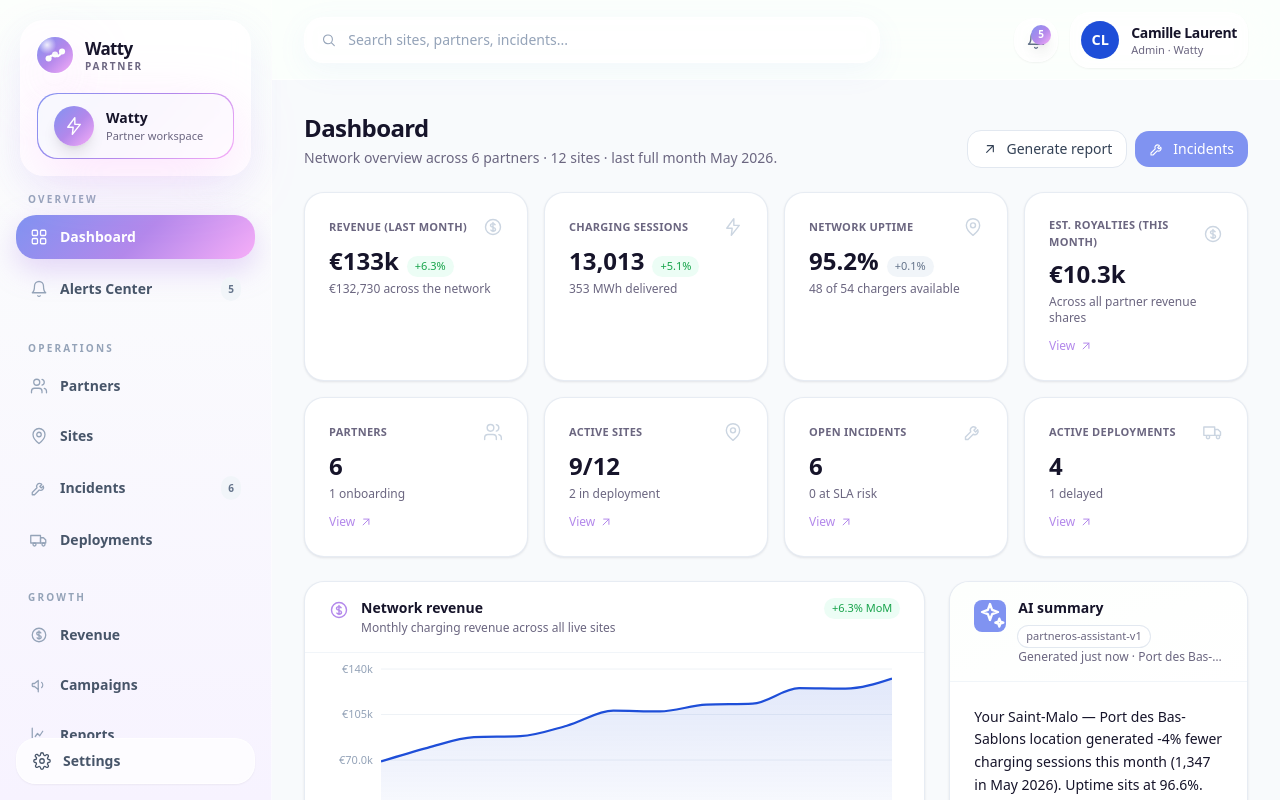
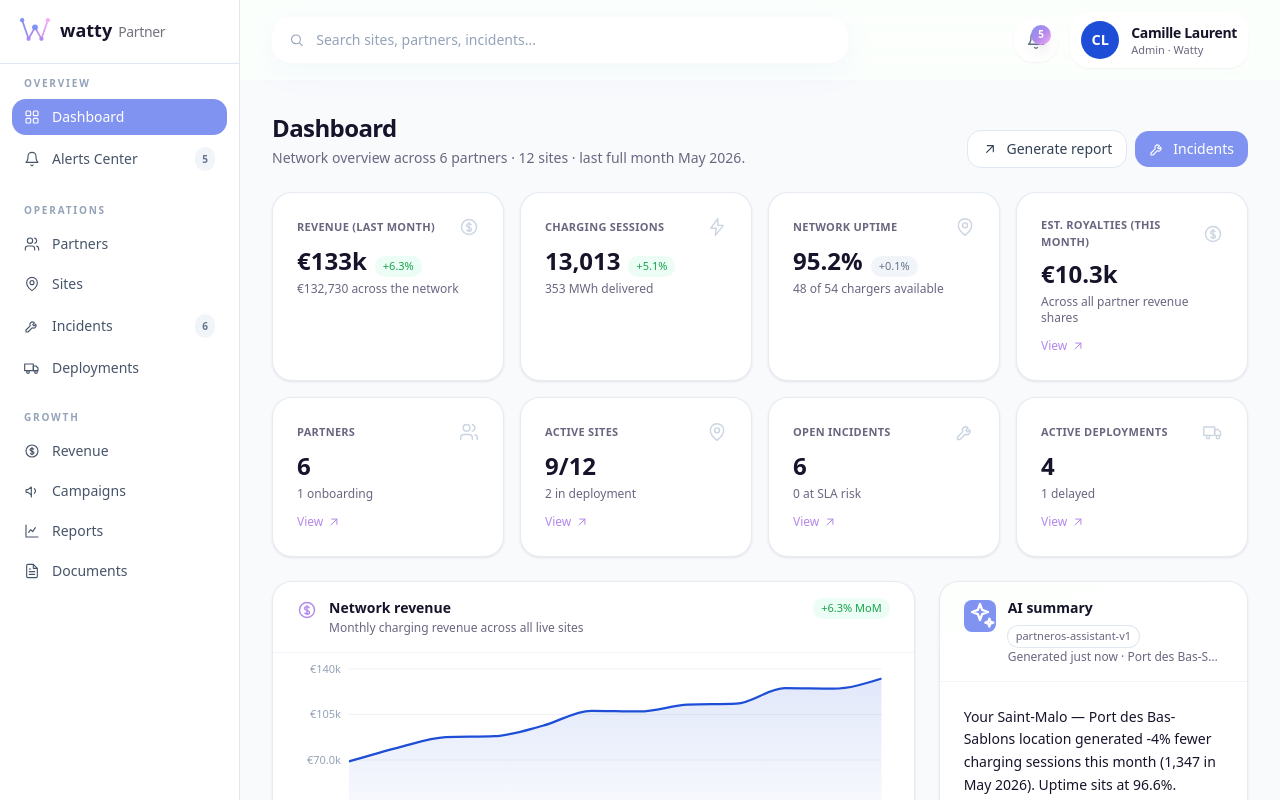
Before and after one commit to berthiertimothee-cell/WattyPartner, a Next.js app: page /dashboard in a window 1280 px wide. Shown: the top 800 px of the page. Built offline with nearby package versions, Linux system fonts and the light colour scheme.

Commit message:
Align Partner sidebar branding with Pricing

```diff
--- a/src/components/layout/Sidebar.tsx
+++ b/src/components/layout/Sidebar.tsx
@@ -3,7 +3,7 @@
 import Link from "next/link";
 import { usePathname } from "next/navigation";
 import { cn } from "@/lib/utils";
-import { Wordmark } from "./Logo";
+import { WattyLogo } from "@/components/WattyLogo";
 import {
   BellIcon,
   BoltIcon,
@@ -55,34 +55,18 @@ export function Sidebar({ orgName, openIncidents, unreadAlerts }: { orgName: str
   const isActive = (href: string) => pathname === href || pathname.startsWith(href + "/");
 
   return (
-    <aside className="sticky top-0 hidden h-screen w-[272px] shrink-0 flex-col border-r border-white/60 bg-[linear-gradient(180deg,#FCFFFC_0%,#F7F3FF_100%)] lg:flex">
-      <div className="px-5 pb-4 pt-5">
-        <div className="rounded-3xl border border-white/70 bg-white/80 p-4 shadow-[0_12px_40px_rgba(128,147,241,0.12)] backdrop-blur">
-          <Link href="/dashboard">
-            <Wordmark />
-          </Link>
-
-          <div className="mt-5 overflow-hidden rounded-2xl bg-watty-gradient p-[1px] shadow-glow">
-            <div className="rounded-2xl bg-[#ffffffee] px-4 py-3 backdrop-blur">
-              <div className="flex items-center gap-3">
-                <span className="flex h-10 w-10 items-center justify-center rounded-2xl bg-watty-gradient text-white shadow-lg">
-                  <BoltIcon className="h-5 w-5" />
-                </span>
-                <div className="min-w-0">
-                  <p className="truncate text-sm font-bold text-ink">{orgName}</p>
-                  <p className="text-[11px] font-medium text-muted">Partner workspace</p>
-                </div>
-              </div>
-            </div>
-          </div>
-        </div>
+    <aside className="hidden w-60 shrink-0 border-r border-slate-200 bg-white lg:flex lg:flex-col">
+      <div className="flex h-16 items-center border-b border-slate-200 px-5">
+        <Link href="/dashboard">
+          <WattyLogo size="md" subLabel="Partner" />
+        </Link>
       </div>
 
-      <nav className="flex-1 overflow-y-auto px-4 pb-6">
+      <nav className="flex-1 overflow-y-auto p-3">
         {groups.map((g) => (
-          <div key={g.title} className="mb-7">
-            <p className="px-3 pb-2 text-[10px] font-bold uppercase tracking-[0.22em] text-slate-400">{g.title}</p>
-            <ul className="space-y-1.5">
+          <div key={g.title} className="mb-6">
+            <p className="px-3 pb-2 text-[10px] font-bold uppercase tracking-[0.18em] text-slate-400">{g.title}</p>
+            <ul className="space-y-1">
               {g.items.map((it) => {
                 const Icon = it.icon;
                 const active = isActive(it.href);
@@ -91,14 +75,9 @@ export function Sidebar({ orgName, openIncidents, unreadAlerts }: { orgName: str
                   <li key={it.href}>
                     <Link
                       href={it.href}
-                      className={cn(
-                        "group flex items-center gap-3 rounded-2xl px-3.5 py-3 text-sm font-semibold transition-all duration-200",
-                        active
-                          ? "bg-watty-gradient text-white shadow-[0_10px_30px_rgba(179,136,235,0.35)]"
-                          : "text-slate-600 hover:bg-white hover:text-ink hover:shadow-card",
-                      )}
+                      className={cn("nav-link", active && "nav-link-active")}
                     >
-                      <Icon className={cn("h-[18px] w-[18px]", active ? "text-white" : "text-slate-400 group-hover:text-brand")}/>
+                      <Icon className="h-4 w-4" />
                       <span className="flex-1">{it.label}</span>
 
                       {it.badge ? (
@@ -120,17 +99,16 @@ export function Sidebar({ orgName, openIncidents, unreadAlerts }: { orgName: str
         ))}
       </nav>
 
-      <div className="p-4 pt-0">
-        <Link
-          href="/settings"
-          className={cn(
-            "flex items-center gap-3 rounded-2xl border border-white/70 bg-white/70 px-4 py-3 text-sm font-semibold text-slate-600 shadow-sm backdrop-blur transition-all hover:bg-white hover:text-ink",
-            isActive("/settings") && "bg-white text-ink shadow-cardHover",
-          )}
-        >
-          <CogIcon className="h-[18px] w-[18px]" />
-          <span>Settings</span>
-        </Link>
+      <div className="border-t border-slate-200 p-4">
+        <div className="rounded-lg bg-canvas p-3">
+          <div className="text-[11px] font-medium uppercase tracking-wide text-muted">Organization</div>
+          <div className="mt-0.5 flex items-center gap-2 text-sm font-medium text-ink">
+            <span className="flex h-7 w-7 items-center justify-center rounded-full bg-gradient-to-r from-[#8093F1] to-[#B388EB] text-white">
+              <BoltIcon className="h-3.5 w-3.5" />
+            </span>
+            {orgName}
+          </div>
+        </div>
       </div>
     </aside>
   );
```
